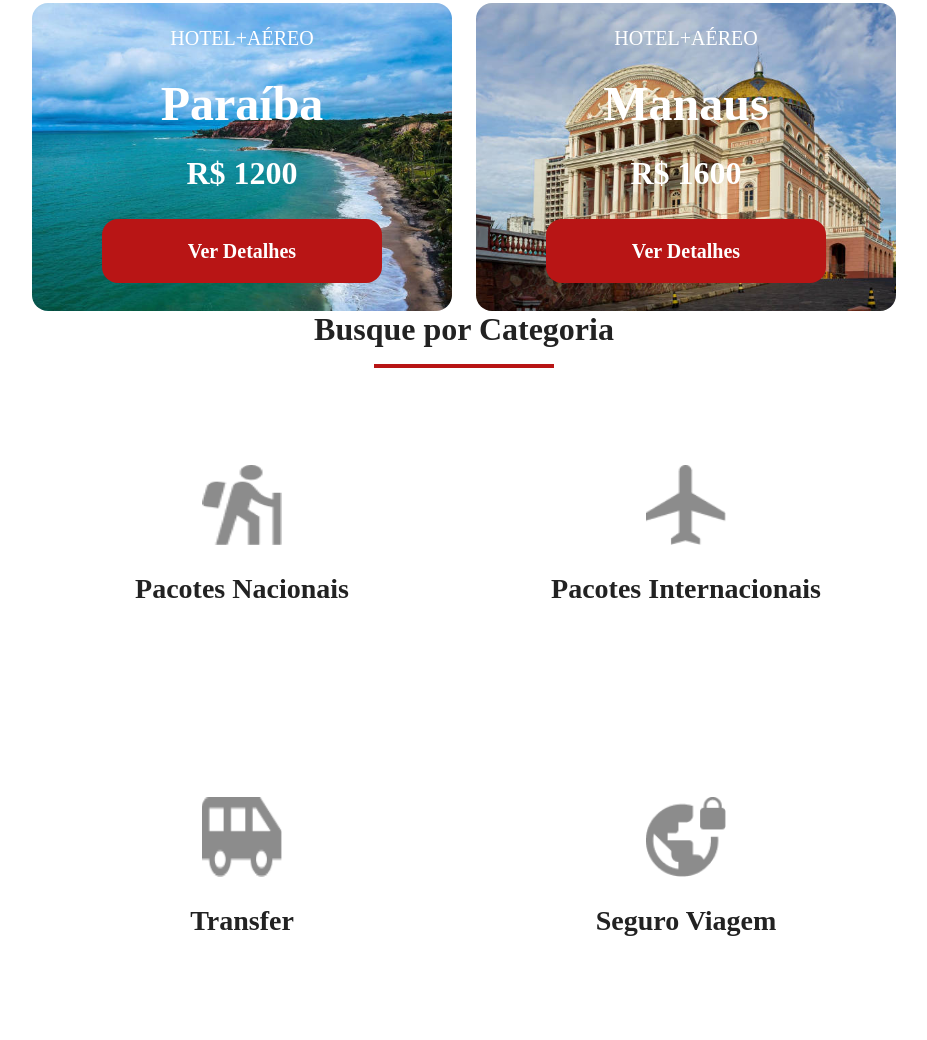
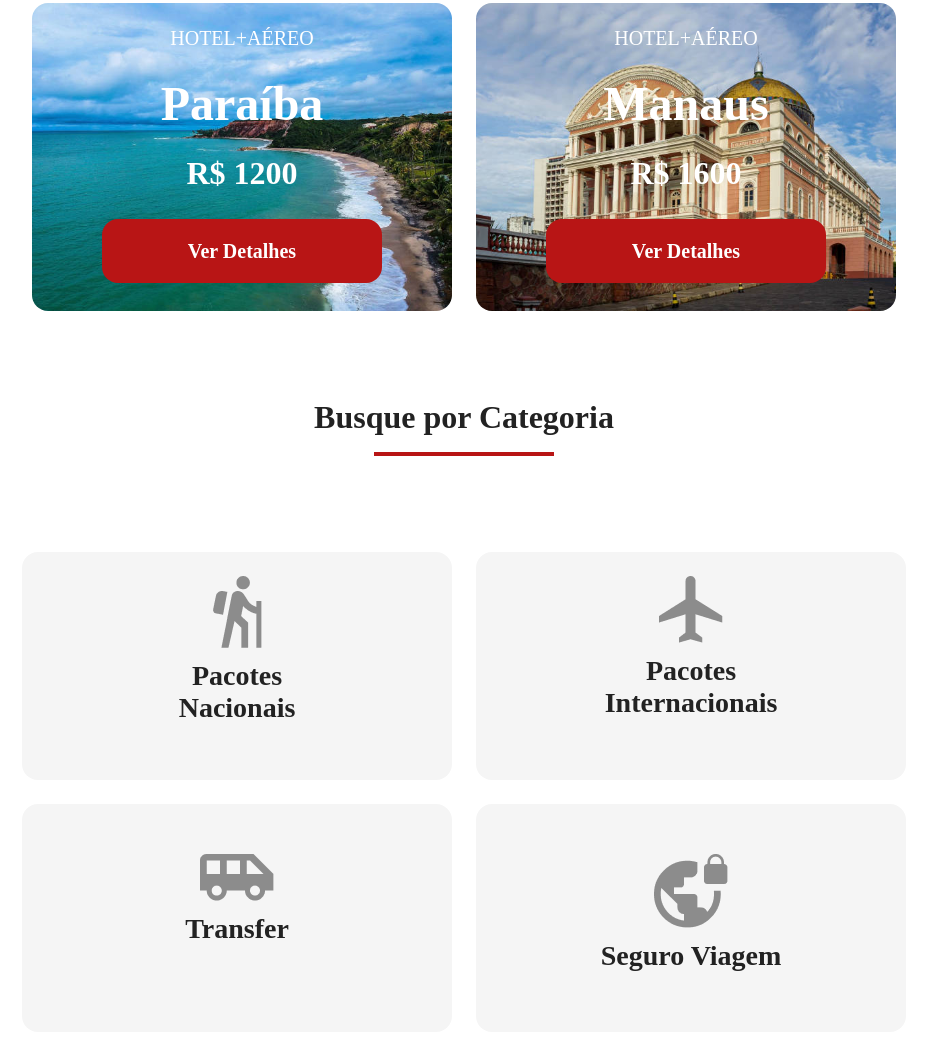
Before and after one commit to vitorazzi21/jornada-viagens, a plain HTML site: page index.html in a window 1280 px wide. Shown: the part 1496-2536 px from the top of the page, without its empty margins (176-1103 px from the left). Drawn offline with Linux system fonts and the light colour scheme; a web font is replaced by a local one.

Commit message:
Finalizando sessao de busca de categoria

```diff
--- /dev/null
+++ b/css/categories.css
@@ -0,0 +1,70 @@
+.categories .section-title {
+  width: 312px;
+  margin: 0 auto;
+}
+.categories .section-title h2 {
+  margin-top: 88px;
+}
+
+.categories-cards {
+  display: flex;
+  flex-direction: column;
+  align-items: center;
+  gap: 24px;
+  margin-top: 64px;
+}
+.categories-cards .card {
+  width: 312px;
+  height: 228px;
+  background-color: var(--background-secundary-color);
+  text-align: center;
+  border-radius: 16px;
+  padding: 24px;
+  box-sizing: border-box;
+  text-decoration: none;
+  color: var(--text-primary-color);
+}
+.categories-cards .card h3 {
+  font-size: 28px;
+  font-weight: var(--titles-weight);
+}
+
+/*trick*/
+.categories-cards .card.single-line {
+  padding-top: 50px;
+}
+.categories-cards .card.single-line.transfer img {
+  margin: 10px 0 20px;
+}
+
+@media screen and (min-width: 768px) {
+  .categories .section-title {
+    width: 100%;
+  }
+  .categories-cards {
+    flex-direction: row;
+    flex-wrap: wrap;
+    justify-content: center;
+  }
+}
+@media screen and (min-width: 1024px) {
+  .categories-cards .card {
+    width: 430px;
+  }
+}
+@media screen and (min-width: 1440px) {
+  .categories-cards .card {
+    width: 530px;
+  }
+}
+@media screen and (min-width: 1600px) {
+  .categories-cards {
+    display: flex;
+    flex-direction: row;
+    flex-wrap: none;
+    gap: 0;
+  }
+  .categories-cards .card {
+    width: 330px;
+  }
+}
--- a/css/offers.css
+++ b/css/offers.css
@@ -4,7 +4,7 @@
   align-items: center;
   gap: 24px;
 }
-.card {
+.offers-cards .card {
   color: var(--text-secundary-color);
   width: 312px;
   height: 288px;
@@ -14,57 +14,43 @@
   border-radius: 16px;
   text-align: center;
 }
-.card header {
+.offers-cards .card header {
   display: block;
   background-color: transparent;
   position: static;
   padding: 0;
   margin-bottom: 24px;
 }
-.card p {
+.offers-cards .card p {
   font-size: 20px;
   font-weight: var(--text-weight);
 }
-.card h3 {
+.offers-cards .card h3 {
   font-size: 40px;
   font-weight: var(--titles-weight);
   margin: 8px 0 0;
 }
-.card header span {
+.offers-cards .card header span {
   display: inline-block;
   font-size: 32px;
   margin-top: 24px;
 }
 
-.card.japao {
+.offers-cards .card.japao {
   background: url(../img/bgcardjapao.png) no-repeat;
   background-size: cover;
 }
-.card.san-andreas {
+.offers-cards .card.san-andreas {
   background: url(../img/bg-card-sanandreas.jpg) no-repeat;
   background-size: cover;
 }
-.card.paraiba {
+.offers-cards .card.paraiba {
   background: url(../img/bg-card-paraiba.jpg) no-repeat;
   background-size: cover;
 }
-.card.manaus {
+.offers-cards .card.manaus {
   background: url(../img/bg-card-manaus.jpg) no-repeat;
   background-size: cover;
-}
-
-.card.pacotes-nacionais {
-  background-color: var(--background-primary-color);
-  margin: 0;
-}
-.card.pacotes-nacionais h3 {
-  color: var(--text-primary-color);
-  font-size: 28px;
-}
-.img-busca {
-  width: 80px;
-  height: 80px;
-  margin-top: 41px;
 }
 
 @media screen and (min-width: 768px) {
@@ -75,25 +61,27 @@
   }
 }
 @media screen and (min-width: 1024px) {
-  .card {
+  .offers-cards .card {
     width: 420px;
     height: 308px;
   }
-  .card h3 {
+  .offers-cards .card h3 {
     font-size: 48px;
   }
-  .card span {
+  .offers-cards .card span {
     font-size: 40px;
   }
 }
 @media screen and (min-width: 1440px) {
-  .card {
+  .offers-cards .card {
     width: 588px;
   }
 }
 @media screen and (min-width: 1600px) {
-  .offers-card {
-    width: 1140px;
-    margin: 0 auto;
+  .offers-cards{
+    display: flex;
+    flex-direction: row;
+    flex-wrap: wrap;
+    justify-content: center;
   }
 }
--- a/css/style.css
+++ b/css/style.css
@@ -2,3 +2,4 @@
 @import url(header.css);
 @import url(hero.css);
 @import url(offers.css);
+@import url(categories.css);
--- a/index.html
+++ b/index.html
@@ -106,63 +106,67 @@
       </div>
     </section>
     <section class="categories">
-      <div class="section-title">
+      <div class="section-title h2-categorie">
         <h2>Busque por Categoria</h2>
         <hr />
       </div>
       <div class="offers-cards">
-        <article class="card pacotes-nacionais">
-          <header>
+        <div class="categories-cards">
           <a
+            class="card"
+            href="#"
+            target="_blank"
+            title="Busque pela categoria Pacotes Nacionais"
             ><img
               class="img-busca"
               src="img/icon-pacote-nacionais.png"
-                alt="ícone Pacotes Internacionais"
-            /></a>
-          </header>
-          <footer>
-            <h3>Pacotes Nacionais</h3>
-          </footer>
-        </article>
-        <article class="card pacotes-nacionais">
-          <header>
+              alt="ícone cinza representando uma pessoa fazendo tracking"
+            />
+            <h3>
+              Pacotes <br />
+              Nacionais
+            </h3>
+          </a>
           <a
+            class="card"
+            href="#"
+            target="_blank"
+            title="Busque pela categoria Pacotes Internacionais"
             ><img
               class="img-busca"
               src="img/icon-pacote-internacional.png"
-                alt="ícone Pacotes Internacionais"
-            /></a>
-          </header>
-          <footer>
-            <h3>Pacotes Internacionais</h3>
-          </footer>
-        </article>
-        <article class="card pacotes-nacionais">
-          <header>
+              alt="ícone cinza representando uma avião"
+            />
+            <h3>
+              Pacotes <br />
+              Internacionais
+            </h3>
+          </a>
           <a
+            class="card single-line trasnfer"
+            href="#"
+            target="_blank"
+            title="Busque pela categoria Transfer"
             ><img
               class="img-busca"
               src="img/icon-trasnfer.png"
-                alt="ícone Pacotes Internacionais"
-            /></a>
-          </header>
-          <footer>
+              alt="ícone cinza representando uma ônibus fazendo transfer"
+            />
             <h3>Transfer</h3>
-          </footer>
-        </article>
-        <article class="card pacotes-nacionais">
-          <header>
+          </a>
           <a
+            class="card single-line"
+            href="#"
+            target="_blank"
+            title="Busque pela categoria Seguro Viagem"
             ><img
               class="img-busca"
               src="img/icon-seguro-viagem.png"
-                alt="ícone Pacotes Internacionais"
-            /></a>
-          </header>
-          <footer>
+              alt="ícone cinza representando um planeta com um cadeado, significa segurança."
+            />
             <h3>Seguro Viagem</h3>
-          </footer>
-        </article>
+          </a>
+        </div>
       </div>
     </section>
   </body>
```
Lines whose indentation alone changed are shown as unchanged.
